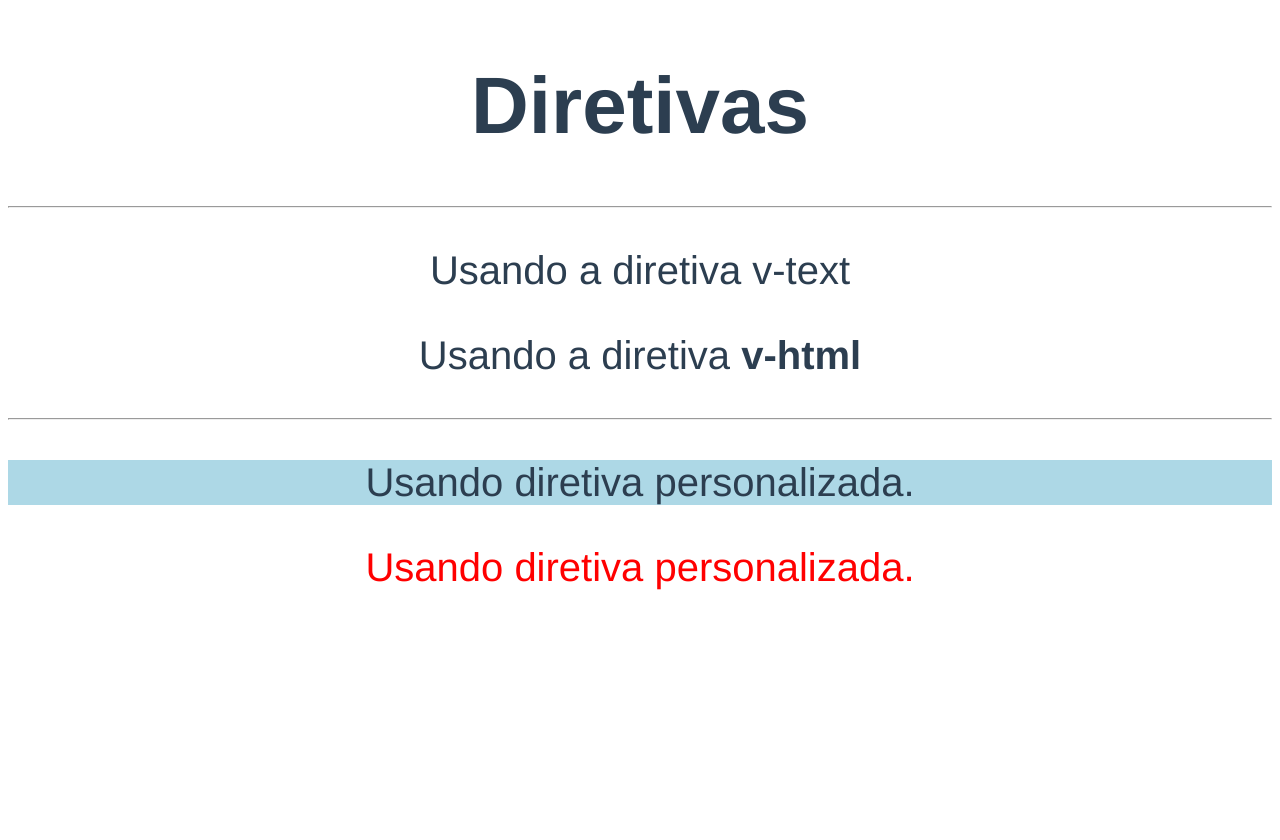
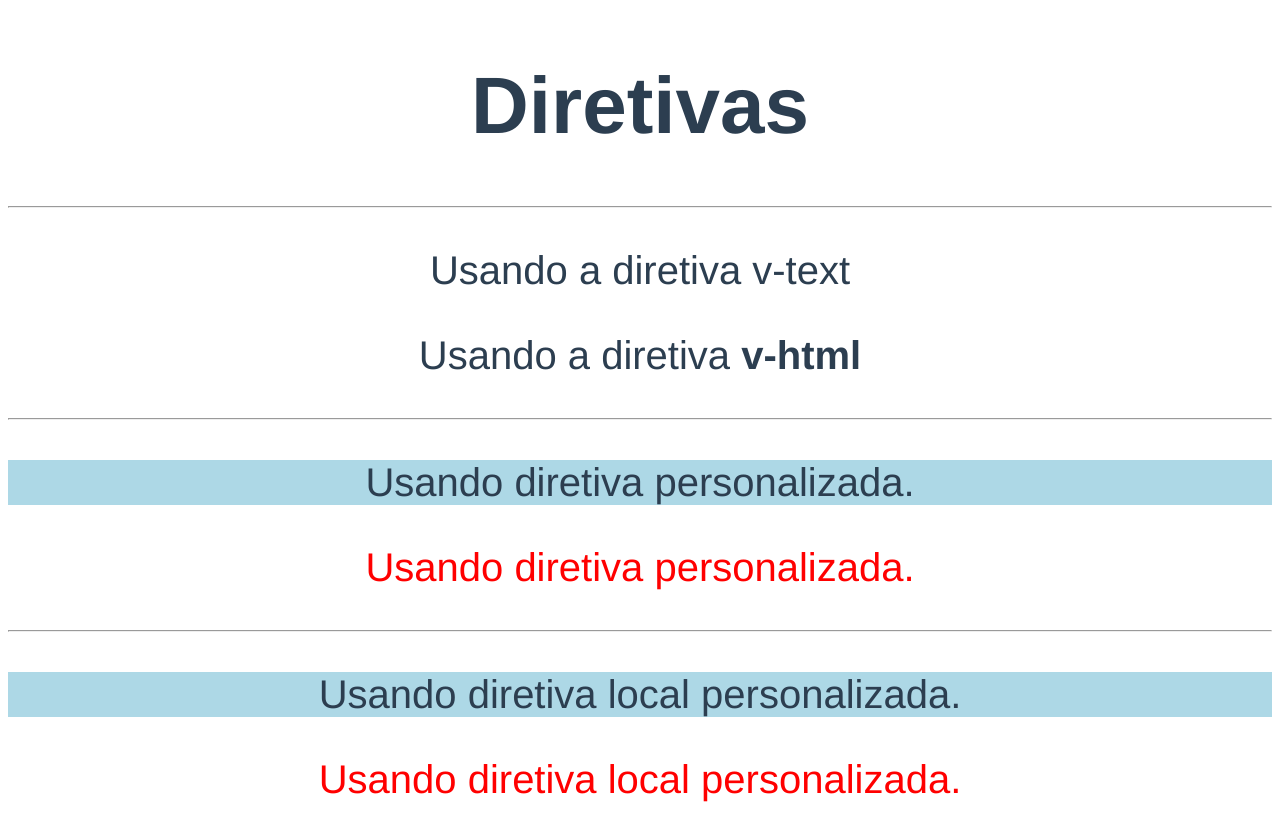
Before and after one commit to Nardogomes/vuejs-learning, a Vue app in the folder diretivas/diretivas-exercicios/: page / in a window 1280 px wide. Before the commit the page ends 800 px from the top, so only its background shows below. Built offline with nearby package versions, Linux system fonts and the light colour scheme.

Commit message:
Registrando diretiva de forma local.

```diff
--- a/diretivas/diretivas-exercicios/src/App.vue
+++ b/diretivas/diretivas-exercicios/src/App.vue
@@ -7,6 +7,9 @@
 		<hr>
 		<p v-destaque:fundo.atrasar="'lightblue'">Usando diretiva personalizada.</p>
 		<p v-destaque="color">Usando diretiva personalizada.</p>
+		<hr>
+		<p v-destaque-local:fundo.atrasar="'lightblue'">Usando diretiva local personalizada.</p>
+		<p v-destaque-local="color">Usando diretiva local personalizada.</p>
 
 		<!-- <p v-teste:argumento.mod1.mod2.mod3="'valor'"></p> -->
 
@@ -15,6 +18,24 @@
 
 <script>
 export default {
+	directives: {
+		'destaque-local': {
+			bind(el, binding, vnode) {
+				// el.style.backgroundColor = 'lightgreen'
+
+				let atraso = 0
+				if (binding.modifiers['atrasar']) atraso = 3000
+
+				setTimeout(() => {
+					if (binding.arg == 'fundo') {
+						el.style.backgroundColor = binding.value
+					} else {
+						el.style.color = binding.value
+					}
+				}, atraso)
+			}
+		}
+	},
 	data() {
 		return {
 			color: 'red'
```
